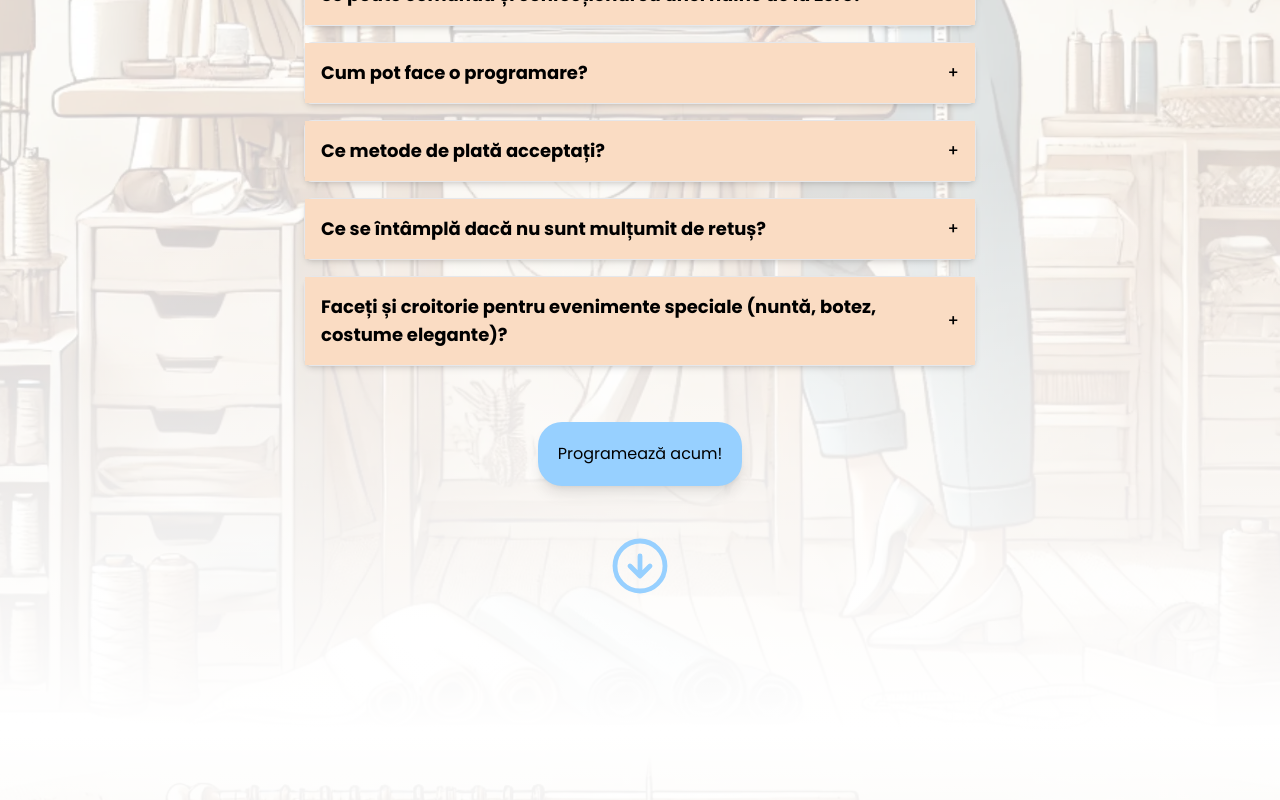
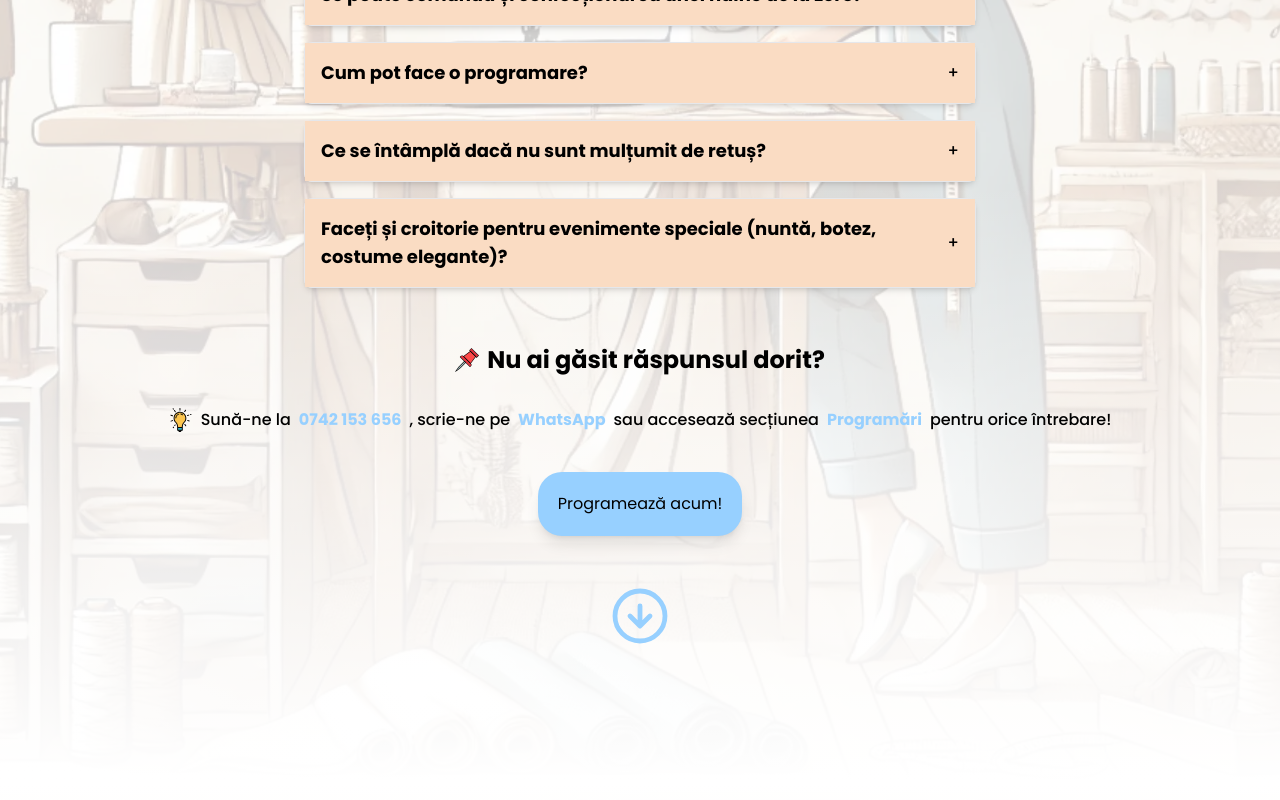
Before and after one commit to alexandruivv/lyly-croitorie, a Next.js app: page / in a window 1280 px wide. Shown: the part 5700-6500 px from the top of the page. Built offline with nearby package versions, Linux system fonts and the light colour scheme.

Commit message:
Intrebari fixes

```diff
--- a/src/app/components/Footer.tsx
+++ b/src/app/components/Footer.tsx
@@ -23,11 +23,15 @@ const footerColumns: FooterColumn[] = [
   {
     title: "PROGRAMĂRI",
     links: [
-      { text: "Piatra-Neamt", icon: mapPin, onClick: () => scrollToSection("programari") },
+      {
+        text: "Piatra-Neamt",
+        icon: mapPin,
+        onClick: () => scrollToSection("programari"),
+      },
       { text: "0742 153 656", href: "tel:0742153656", icon: phoneIcon },
       {
-        text: "contact@lylycroitorie.ro",
-        href: "mailto:contact@lylycroitorie.ro",
+        text: "contact@lylydesign.ro",
+        href: "mailto:contact@lylydesign.ro",
         icon: mailIcon,
       },
       {
@@ -64,7 +68,7 @@ const footerColumns: FooterColumn[] = [
       {
         text: "ONLINE DISPUTE RESOLUTION",
         href: "https://ec.europa.eu/consumers/odr/main/index.cfm?event=main.home2.show&lng=RO",
-        blank: true
+        blank: true,
       },
       { text: "ANPC", href: "https://anpc.ro/", blank: true },
     ],
@@ -88,7 +92,7 @@ const Footer = () => {
                 <a
                   key={linkIndex}
                   href={link.href}
-                  target={link.blank? '_blank': ''}
+                  target={link.blank ? "_blank" : ""}
                   onClick={link.onClick}
                   className="hover:text-brownHover transition-colors duration-300 flex items-center gap-2 justify-center sm:justify-start cursor-pointer"
                 >
--- a/src/app/pages/Intrebari.tsx
+++ b/src/app/pages/Intrebari.tsx
@@ -154,7 +154,7 @@ const Intrebari = () => {
                     className="font-bold text-secondary ml-2 cursor-pointer hover:text-brownHover transition duration-300"
                     href="mailto:contact@lylydesign.ro"
                   >
-                    contact@lylycroitorie.ro
+                    contact@lylydesign.ro
                   </a>
                 </p>
               }
@@ -213,18 +213,6 @@ const Intrebari = () => {
       ),
     },
     {
-      question: "Ce metode de plată acceptați?",
-      answer: (
-        <div>
-          <ImageText
-            classNameImg="w-6 mb-6"
-            elements="Acceptăm plata cash, prin transfer bancar sau revolut. Momentan, nu acceptăm plata cu cardul."
-            img={officePinImg}
-          />
-        </div>
-      ),
-    },
-    {
       question: "Ce se întâmplă dacă nu sunt mulțumit de retuș?",
       answer: (
         <div>
@@ -243,7 +231,7 @@ const Intrebari = () => {
         <div>
           <ImageText
             classNameImg="w-6 mb-6"
-            elements="Da! Confecționăm rochii elegante, costume la comandă și ținute pentru ocazii speciale. Contactează-ne pentru o consultație personalizată!"
+            elements="Da! Confecționăm rochii elegante, costume la comandă și ținute pentru ocazii speciale doar cu materialul clientului. Contactează-ne pentru o consultație personalizată!"
             img={officePinImg}
           />
         </div>
@@ -280,7 +268,47 @@ const Intrebari = () => {
             ))}
           </div>
         </div>
-
+        <div className="w-full flex flex-col items-center">
+          <ImageText
+            classNameImg="w-6 mb-8"
+            elements={
+              <h1 className="text-2xl font-bold mb-8">
+                Nu ai găsit răspunsul dorit?
+              </h1>
+            }
+            img={officePinImg}
+          />
+          <ImageText
+            classNameImg="w-6"
+            elements={
+              <p>
+                Sună-ne la
+                <a
+                  className="font-bold text-secondary ml-2 cursor-pointer hover:text-brownHover transition duration-300 mr-2"
+                  href="tel:0742153656"
+                >
+                  0742 153 656
+                </a>
+                , scrie-ne pe
+                <a
+                  className="font-bold text-secondary ml-2 cursor-pointer hover:text-brownHover transition duration-300 mr-2"
+                  href="https://wa.me/40742153656"
+                >
+                  WhatsApp
+                </a>
+                sau accesează secțiunea
+                <a
+                  className="font-bold text-secondary ml-2 cursor-pointer hover:text-brownHover transition duration-300 mr-2"
+                  onClick={() => scrollToSection("programari")}
+                >
+                  Programări
+                </a>
+                pentru orice întrebare!
+              </p>
+            }
+            img={ideaImg}
+          />
+        </div>
         <Button
           text="Programează acum!"
           className="mx-auto"
```
